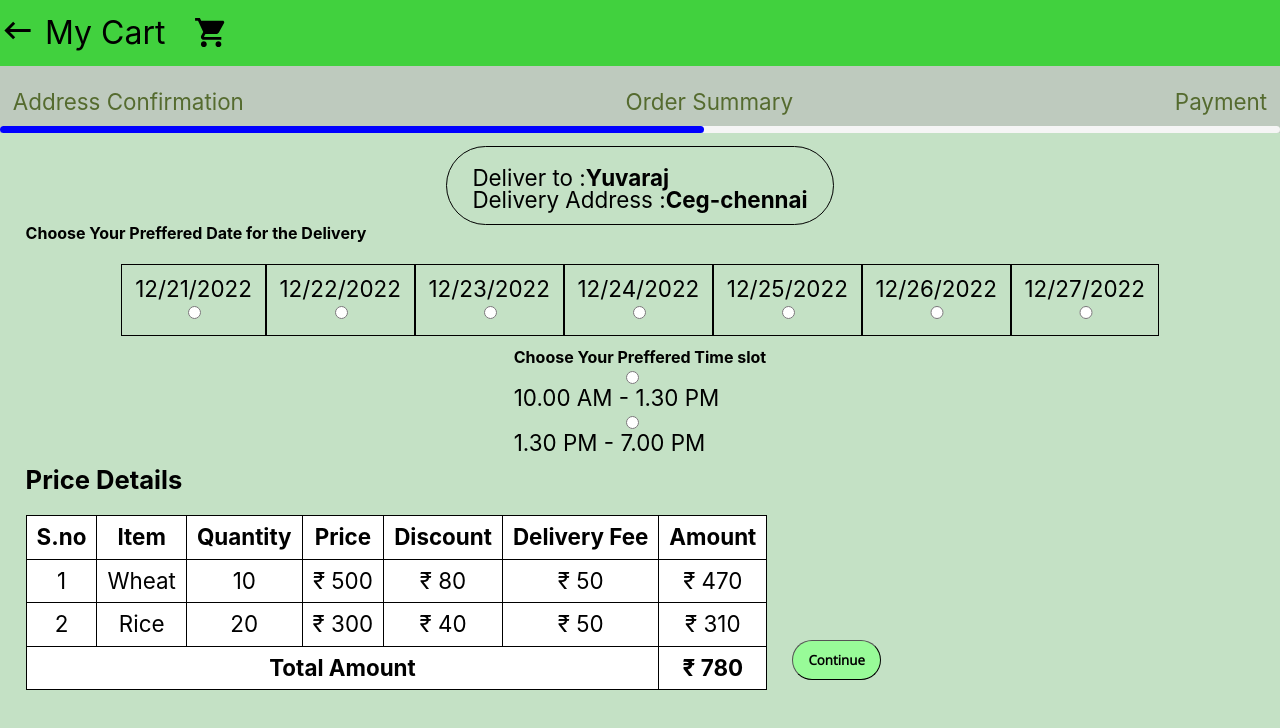
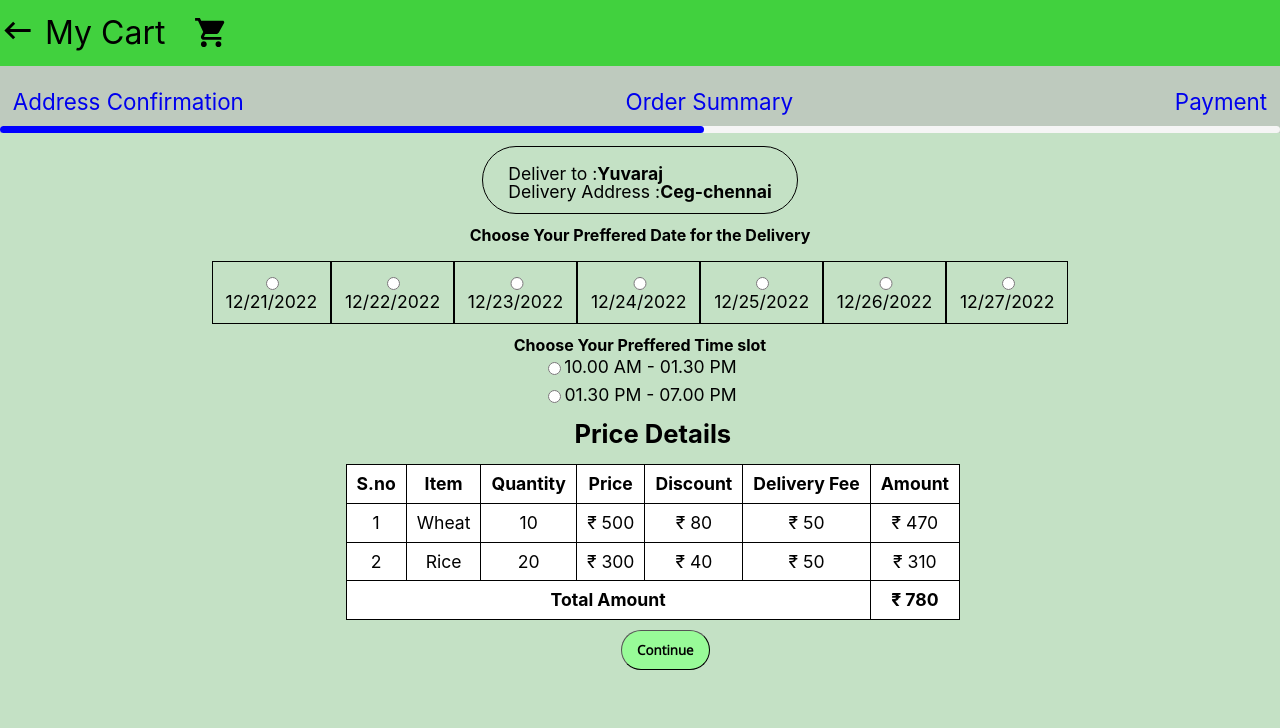
Before and after one commit to sanjith-s/farmenience, a React (Vite) app: page / in a window 1280 px wide. Both pictures are taken after a click on the button "Place Order". Shown: the top 728 px of the page. Built offline with nearby package versions, Linux system fonts and the light colour scheme.

Commit message:
added styles to the page m12

```diff
--- a/src/components/orderSummary.jsx
+++ b/src/components/orderSummary.jsx
@@ -30,25 +30,28 @@ function Fname(props) {
                                    </div>
                             </div>
                      </div>
-                     <p  className="ex-text bot-head">Choose Your Preffered Date for the Delivery</p><br />
+                     <div style={{textAlign:"center",marginTop:"1%"}}><p  className="ex-text">Choose Your Preffered Date for the Delivery</p><br />
+                     </div>
                      <div className="del-slot">
                          {dates.map(date=>{
                          return <div className="d-box">
+                               <input type="radio" name="date-opt" className="date-option" />
                                <p>{date.toLocaleDateString()}</p>
-                               <input type="radio" name="date-opt" className="date-option" />
                                </div>
                         })}
                      </div>
                      <div className="time-slot" style={{textAlign:"center"}}>
+                                 <p className="ex-text">Choose Your Preffered Time slot</p>
                            <div className="time-sl" style={{textAlign:"left",display:"inline-block"}}>
-                                 <p className="ex-text">Choose Your Preffered Time slot</p>
-                                 <input type="radio" name="time-opt" /><span>10.00 AM - 1.30 PM</span><br/>
-                                 <input type="radio" name="time-opt" /><span>1.30 PM - 7.00 PM</span>
+                                 <div><input type="radio" name="time-opt" className="time-opt"/><span>10.00 AM - 01.30 PM</span><br/>
+                                 </div>
+                                <div><input type="radio" name="time-opt" className="time-opt"/><span>01.30 PM - 07.00 PM</span>
+                                </div>
                            </div>
                      </div>
 
-                     <h1 className="bot-head">Price Details</h1><br />
-                     <div className="table1">
+                     <h1 className="bot-head another">Price Details</h1><br />
+                     <div className="table1 another-table">
                             <div><table border="2">
                                  <tr className="bold"><td>S.no</td><td>Item</td><td>Quantity</td><td>Price</td><td>Discount</td><td>Delivery Fee</td><td>Amount</td></tr>
                                  {itemsAdded.map((item,index)=>{
--- a/src/components/payment-page.jsx
+++ b/src/components/payment-page.jsx
@@ -1,7 +1,20 @@
 import React from 'react';
 function Fname() {
-	return <div>
-
+	return <div className="pay">
+		<div className="options">
+			<div className="radio-btn"><input type="radio" name="pay-choice" className="radio"/><span>UPI</span></div>
+			<div className="radio-btn"><input type="radio" name="pay-choice" className="radio"/><span>Credit / Debit card</span></div>
+			<div className="radio-btn"><input type="radio" name="pay-choice" className="radio"/><span>Wallet / Postpaid</span></div>
+			<div className="radio-btn"><input type="radio" name="pay-choice" className="radio"/><span>Net Banking</span></div>
+			<div className="radio-btn"><input type="radio" name="pay-choice" className="radio"/><span>Cash On Delivery</span></div>
+		</div><br />
+		<div className="next-row">
+			<div><h1>Price Details</h1></div><br />
+			<div>
+			<tr><td><h1>Amount Payable : Rs. 2000</h1></td></tr>
+			</div><br />
+			<div><button className="order-btn">Continue</button></div>
+		</div>
 	</div>
 }
 export default Fname;
--- a/src/css/pageM12.css
+++ b/src/css/pageM12.css
@@ -2,6 +2,7 @@
 	display:flex;
 	flex-direction: column;
 /*	text-align: center;*/
+    padding-bottom: 2%;
 }
 
 .pay-nav {
@@ -19,27 +20,34 @@
 /*	justify-content: space-between;*/
 	width: 20%;
 }
+
 .cart-ele2 {
 /*	padding-left: 2%;*/
     text-align: center;
     flex: 2;
 }
+
 .cart-icon {
 	padding-right: 4%;
 }
+
 .cart-ele1 {
 	flex: 1;
 }
+
 .cart-icon {
 	flex: 1;
 }
+
 .back-icon:hover {
 	background-color: darkgreen;
 	border-radius: 20%;
 }
+
 .add1 {
     padding-top: 2%;
 }
+
 .address-box {
 	text-align: center;
 	display: flex;
@@ -152,6 +160,7 @@
 	font-size: 1.6rem;
 	font-weight: bolder;
 	display: flex;
+	justify-content: center;
 }
 
 .order-row {
@@ -174,6 +183,24 @@
 
 .table1 {
 	display: flex;
+/*	justify-content: center;*/
+/*	flex-direction: column;*/
+}
+.time-sl > div {
+	display: flex;
+	align-items:center;
+}
+.time-sl > div > input {
+	flex: 2;
+}
+.another-table {
+	display: flex;
+	justify-content: center;
+	flex-direction: column;
+}
+.another-table > div {
+	display: flex;
+	justify-content: center;
 }
 .progress-title {
 	margin: 1%;
@@ -204,12 +231,56 @@
 .ex-text {
 	font-weight: bolder;
 	font-size: 1.0rem;
+	text-align: center;
 }
-.order-summary {
-	font-size: 1.4rem;
+.order-summary,.orderSummary {
+	font-size: 1.1rem;
 /*	padding: 1%;*/
 	text-align: center;
 /*	padding-bottom: 2%;*/
 /*	display: none;*/
 /*    visibility: none;*/
 }
+.pay {
+    text-align: left;
+	padding-left: 2%;
+	font-size: 1.4rem;
+}
+.options {
+	display: flex;
+	flex-direction: column;
+}
+.radio-btn {
+	padding: 0;
+	margin: 0;
+	text-align: left;
+/*	display: inline-block;*/
+}
+.radio {
+	display: inline-block;
+	width: 20px;
+}
+.options > div {
+	display: flex;
+	justify-content: flex-start;
+	align-items: center;
+	margin: 10px;
+	width: 30%;
+}
+.date-option:checked + p {
+	color: ghostwhite;
+	background-color: darkolivegreen;
+	border-radius: 999em;
+	font-weight: bolder;
+	font-size: 1.1rem;
+	padding: 2px;
+}
+.time-opt:checked + span {
+    color:black;
+    font-weight: bolder;
+	border-radius: 999em;
+	padding: 2px;
+}
+.time-sl > div {
+	padding: 5px;
+}
--- a/src/pageM12.jsx
+++ b/src/pageM12.jsx
@@ -40,6 +40,12 @@ function Fname() {
         setDisplay(["none","none",""]);
     }, 150);
   }
+  const goAddress = () => {
+    setProcess([1,'10']);
+    setTimeout(()=>{
+        setDisplay(["","none","none"]);
+    })
+  }
 
   const itemsAdded = [ {
     iName : "Wheat",
@@ -69,9 +75,9 @@ function Fname() {
              </div>
              <div className="pro-bar">
                 <div className="progress-title">
-                   <div className="p-items"><span>Address Confirmation</span></div>
-                   <div className="p-items"><span>Order Summary</span></div>
-                   <div className="p-items"><span>Payment</span></div>
+                   <div className="p-items"><a href="#" style={{textDecoration:"none"}} onClick={goAddress}>Address Confirmation</a></div>
+                   <div className="p-items"><a href="#" style={{textDecoration:"none"}} onClick={placeOrder}>Order Summary</a></div>
+                   <div className="p-items"><a href="#" style={{textDecoration:"none"}} onClick={handleContinue}>Payment</a></div>
                 </div>
                 <div className="progress-bar">
                    <ProcessBar bgcolor="blue" progress={process_no[1]}  height={7} />
```
